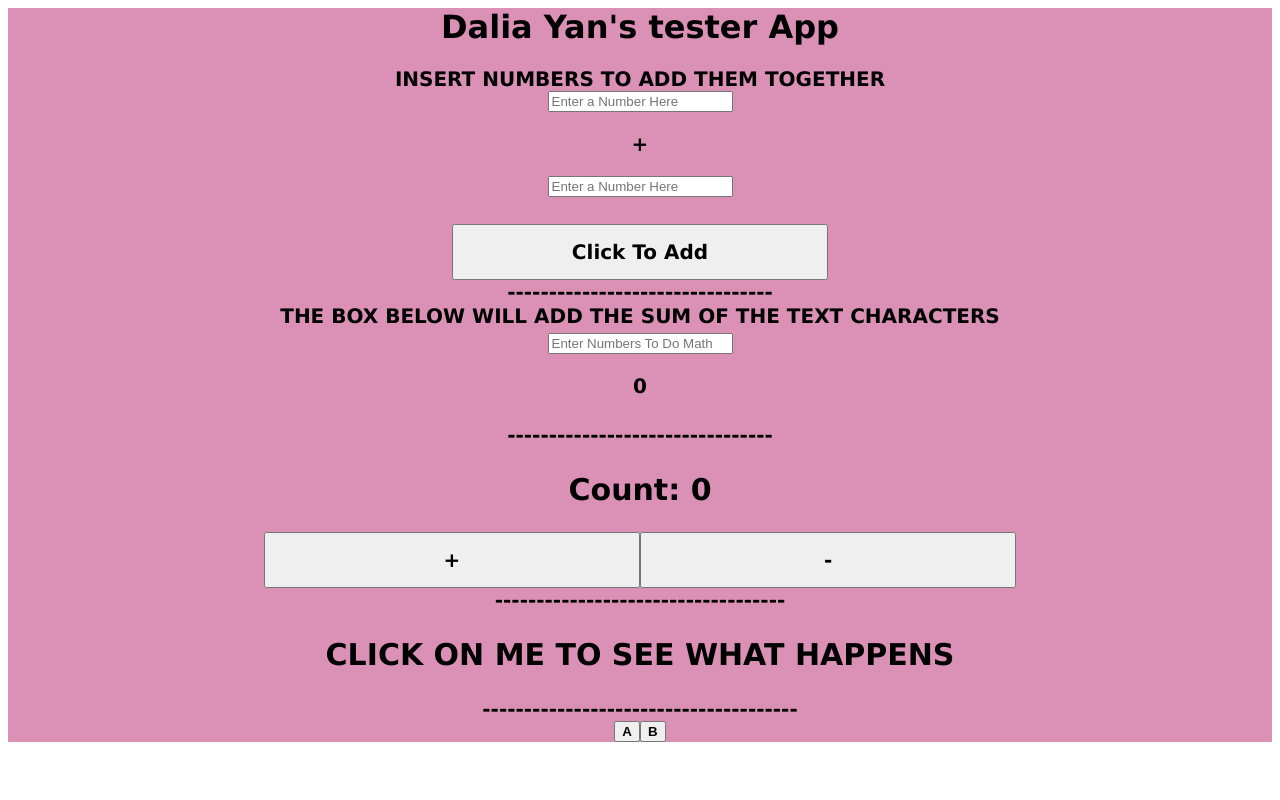
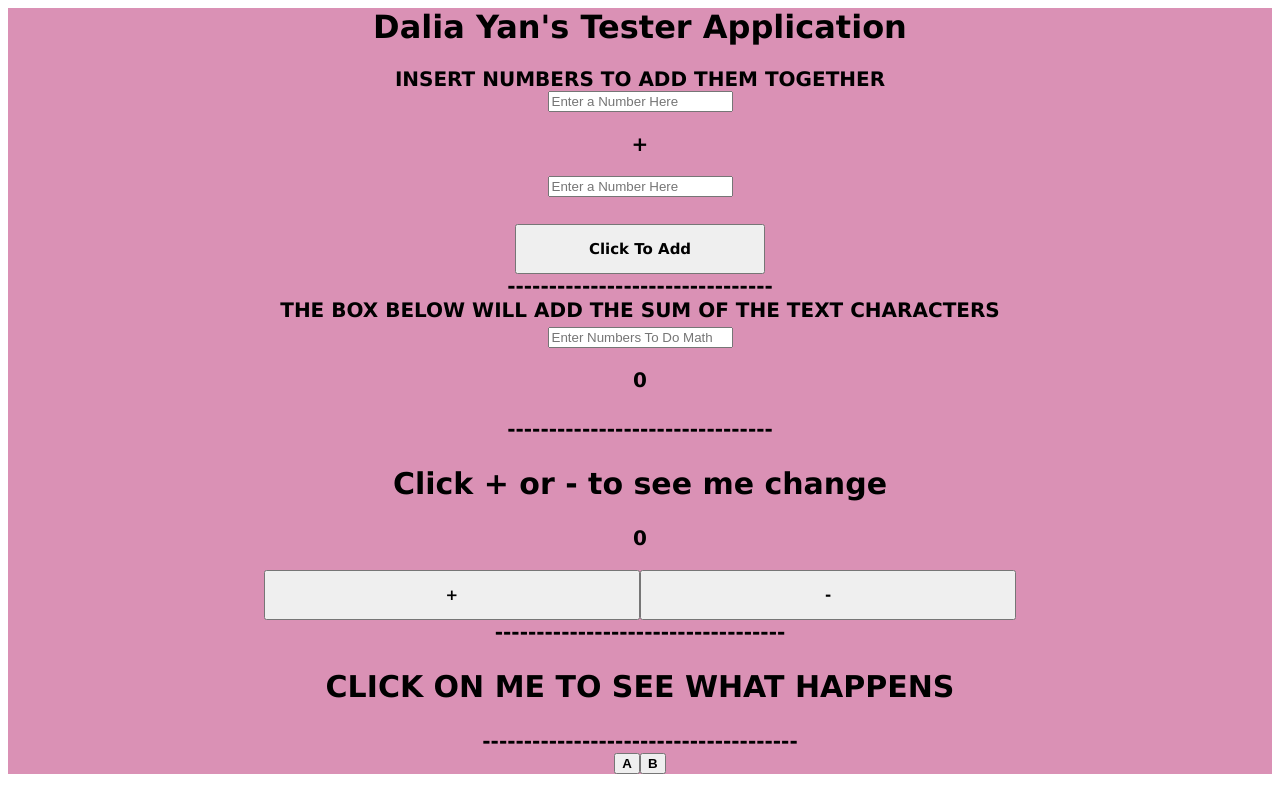
Before and after one commit to daliayan/smallApp, a React app: page / in a window 1280 px wide. Built offline with nearby package versions, Linux system fonts and the light colour scheme.

Commit message:
going to add more app functionality

```diff
--- a/src/App.css
+++ b/src/App.css
@@ -32,15 +32,15 @@
 .button{
   width: 30%;
   padding: 14px 28px;
-  font-size: 20px;
+  font-size: 15px;
   font-family:'Lucida Sans', 'Lucida Sans Regular', 'Lucida Grande', 'Lucida Sans Unicode', Geneva, Verdana, sans-serif;
   font-weight: bold;
 }
 
 .Adding-Button{
   padding: 14px 28px;
-  width: 30%;
-  font-size: 20px;
+  width: 20%;
+  font-size: 15px;
   font-family:'Lucida Sans', 'Lucida Sans Regular', 'Lucida Grande', 'Lucida Sans Unicode', Geneva, Verdana, sans-serif;
   font-weight: bold;
 }
--- a/src/App.js
+++ b/src/App.js
@@ -4,7 +4,7 @@ import About from './components/About'
 
 const App = () => (
     <div className="App">
-        <h1>Dalia Yan's tester App</h1>
+        <h1>Dalia Yan's Tester Application</h1>
         <About></About>
     </div>
 
--- a/src/components/AddOn /PlusMinus.js
+++ b/src/components/AddOn /PlusMinus.js
@@ -23,7 +23,8 @@ class PlusMinus extends Component {
     render(){
         return (
             <div>
-                <h2>Count: {this.state.counter}</h2>
+                <h2>Click + or - to see me change</h2>
+                <p>{this.state.counter}</p>
                 <button className="button" onClick={this.addingFunct}>+</button>
                 <button className="button" onClick={this.subtractingFunct}>-</button>
             </div>
```
